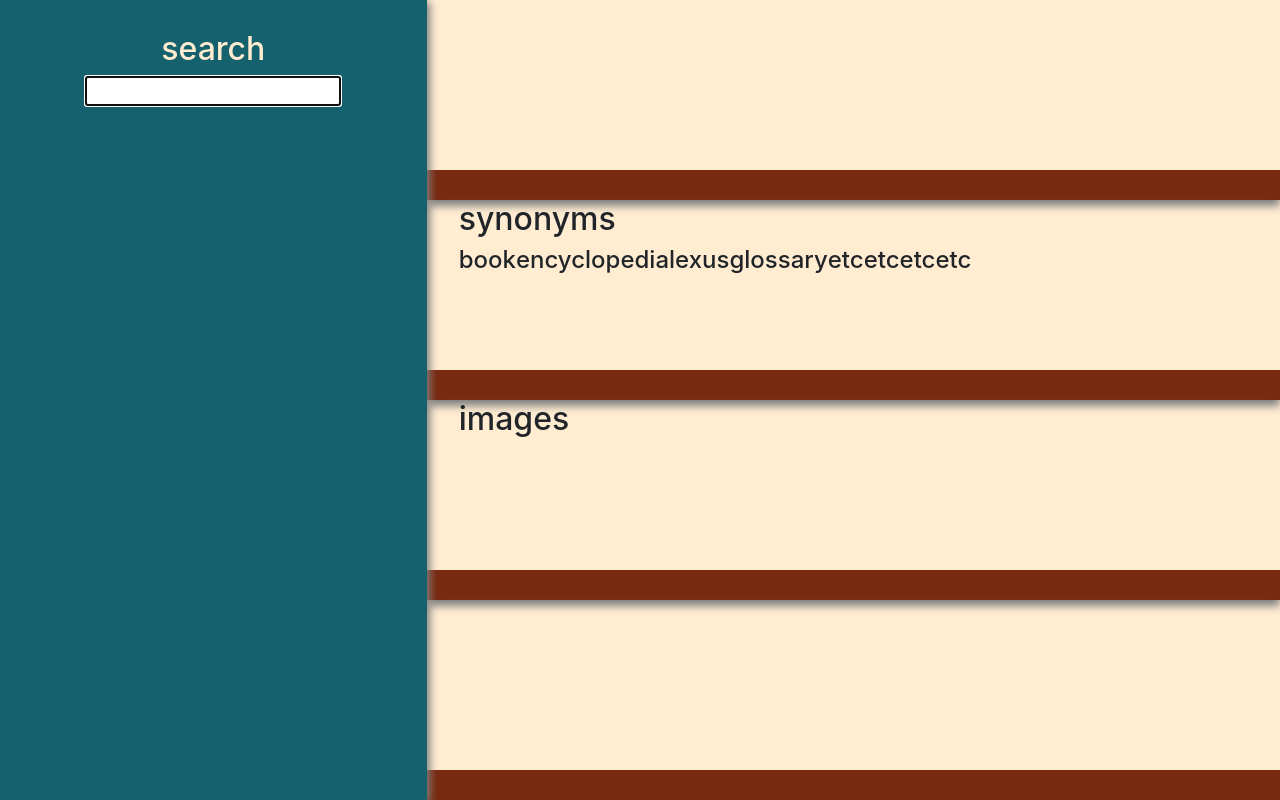
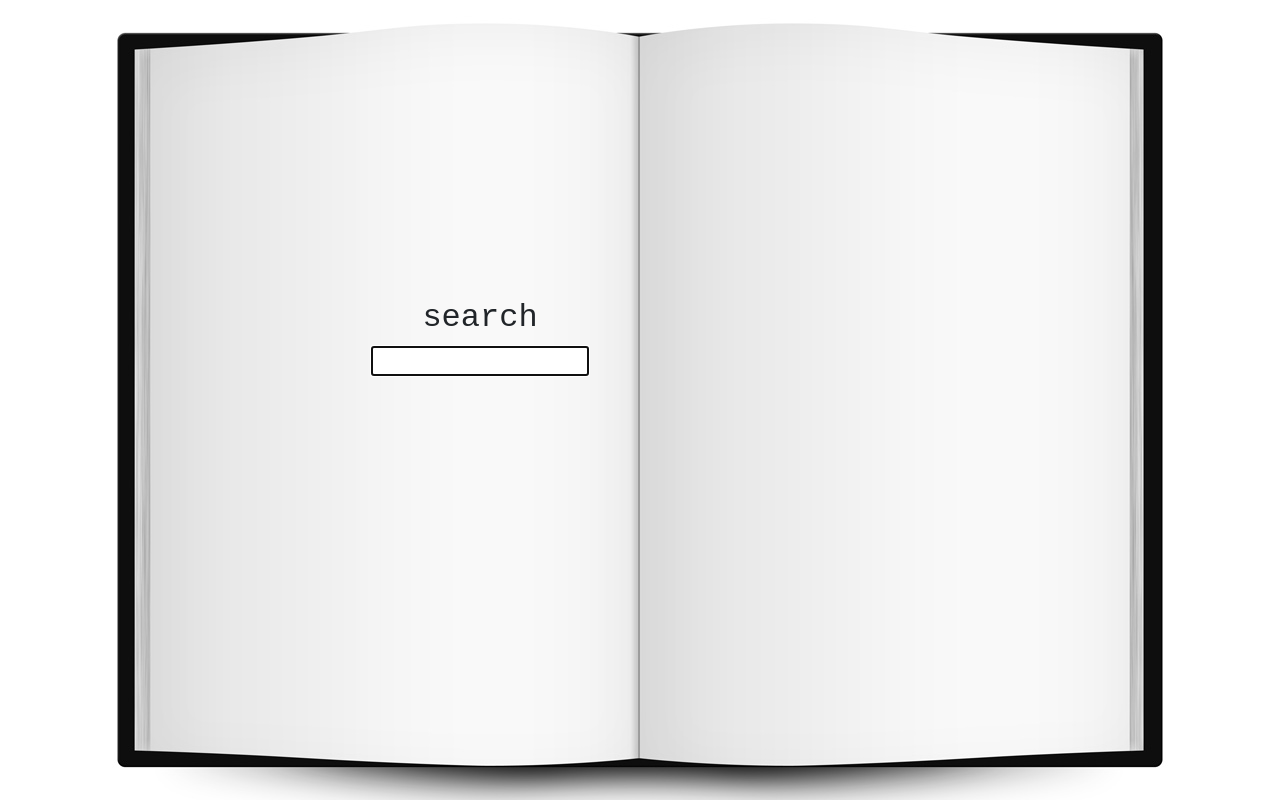
Before and after one commit to maisiemay06/dictionary-project, a React (Create React App) app in the folder dictionary-project/: page / in a window 1280 px wide. Built offline with nearby package versions, Linux system fonts and the light colour scheme.

Commit message:
change layout to book format. Add synonym section

```diff
--- a/dictionary-project/src/App.css
+++ b/dictionary-project/src/App.css
@@ -1,37 +1,47 @@
-.container {
+main {
+  background-image: url(./blank-open-book.jpg);
+  background-repeat: no-repeat;
+  background-position: center;
   height: 100vh;
-
+  width: 100%;
+  overflow: hidden;
+}
+.main-body {
+  height: 60vh;
+  width: 50%;
+  display: grid;
+  grid-template-columns: 50% 50%;
+  align-content: center;
+  align-items: center;
+  margin: auto;
+  margin-top: 100px;
+  font-family: 'Courier New', Courier, monospace;
 }
 .left {
-  background-color: #15616d;
-  color: #ffecd1;
-  z-index: 1;
-  box-shadow: 3px 2px 8px grey;
   padding: 15px;
   padding-top: 30px;
   text-align: center;
   margin: auto;
-  height: 100vh;
+  height: 100%;
+  grid-column: 1 / span 1;
+  width: 100%;
 }
 
 .left input {
   margin-bottom: 20px;
   text-align: center;
 }
-.left span {
-  margin-bottom: 30px;
+
+
+.right {
+  margin-left: 20px;
+  color: black;
+  grid-column: 2 / span 1;
+  width: 100%;
 }
 
-.right {
-  background-color: #ffecd1;
-
+.synonyms {
+  display: grid;
+  grid-template-columns: repeat(2, 1fr);
+  overflow: hidden;
 }
-.shelf {
-  border-bottom: 30px solid #78290f;
-  box-shadow: 0px 6px 8px grey;
-  padding-left: 20px;
-  height: 25%;
-}
-.synonyms h4 {
-  display: inline;
-}
--- a/dictionary-project/src/App.js
+++ b/dictionary-project/src/App.js
@@ -1,31 +1,14 @@
-import logo from './logo.svg';
 import './App.css';
 import SearchBar from './SearchBar.js';
-import Synonyms from './Synonyms';
-import Images from './Images';
+
 
 function App() {
   return (
-    <div className="App container-fluid">
+    <div className="App">
       <header className="App-header">
-
       </header>
-      <main className="row align-items-center h-100">
-
-            <SearchBar />
-
-
-
-        <div className="right col-8 container">
-          <div className="shelf row"></div>
-          <div className="shelf row">
-            <Synonyms />
-          </div>
-          <div className="shelf row">
-            <Images />
-          </div>
-          <div className="shelf row"></div>
-        </div>
+      <main>
+      <SearchBar />
       </main>
     </div>
   );
--- a/dictionary-project/src/Definition.js
+++ b/dictionary-project/src/Definition.js
@@ -1,17 +1,16 @@
-import React, { useState } from "react";
+import React from "react";
 import Meaning from "./Meaning.js";
 
 export default function Definition(props) {
     console.log(props.result);
     if (props.result) {
         return (
-        <div className="definition row align-items-start">
+        <div className="definition">
             <h1>{props.result.word}</h1>
             {props.result.meanings.map(function (meaning, index) {
                 return (
                     <span key={index}>
                         <Meaning meaning={meaning}/>
-
                     </span>
                 )
             })}
--- a/dictionary-project/src/Meaning.js
+++ b/dictionary-project/src/Meaning.js
@@ -1,4 +1,5 @@
 import React from "react";
+import Synonyms from "./Synonyms";
 
 export default function Meaning(props) {
     return (
@@ -6,6 +7,7 @@ export default function Meaning(props) {
             <h6>{props.meaning.partOfSpeech}</h6>
             <p>{props.meaning.definitions[0].definition}</p>
             <i>"{props.meaning.definitions[0].example}"</i>
+
         </span>
     )
 }
--- a/dictionary-project/src/SearchBar.js
+++ b/dictionary-project/src/SearchBar.js
@@ -1,6 +1,7 @@
 import React, { useState } from "react";
 import axios from "axios";
 import Definition from "./Definition";
+import Synonyms from "./Synonyms";
 
 export default function SearchBar() {
     let [keyword, setKeyword] = useState("");
@@ -21,15 +22,21 @@ export default function SearchBar() {
     }
 
     return (
-        <div className="left col-4">
-            <div className="search row align-items-end">
-                <h2>search</h2>
-                <form onSubmit={search}>
-                    <input type="text" autoFocus={true} onChange={handleSearchSubmit}></input>
-                </form>
+        <div className="main-body">
+            <div className="left">
+                <div className="search">
+                    <h2>search</h2>
+                    <form onSubmit={search}>
+                        <input type="text" autoFocus={true} onChange={handleSearchSubmit}></input>
+                    </form>
+                </div>
+                <Definition result={result} />
             </div>
-            <Definition result={result} />
+           <div className="right">
 
+                <Synonyms result={result} />
+
+           </div>
         </div>
     )
 }
--- a/dictionary-project/src/Synonyms.js
+++ b/dictionary-project/src/Synonyms.js
@@ -1,17 +1,24 @@
 import React from "react";
 
-export default function Synonyms() {
-    return (
-        <div className="synonyms">
-              <h2>synonyms</h2>
-              <h4>book</h4>
-              <h4>encyclopedia</h4>
-              <h4>lexus</h4>
-              <h4>glossary</h4>
-              <h4>etc</h4>
-              <h4>etc</h4>
-              <h4>etc</h4>
-              <h4>etc</h4>
-        </div>
-    )
+export default function Synonyms(props) {
+    if (props.result) {
+        return (
+            <div>
+                <h2>synonyms</h2>
+                <div className="synonyms">
+                    {props.result.meanings[0].definitions[0].synonyms.map(function (synonyms, index) {
+                        if (index < 12) {
+                        return (
+                            <div key={index}>
+                                <h5>{synonyms}</h5>
+                            </div>
+                        )}
+                    })}
+                </div>
+            </div>
+        )
+    } else {
+        return null
+
+    }
 }
```
Also changed, not shown: dictionary-project/src/blank-open-book.jpg (added).
